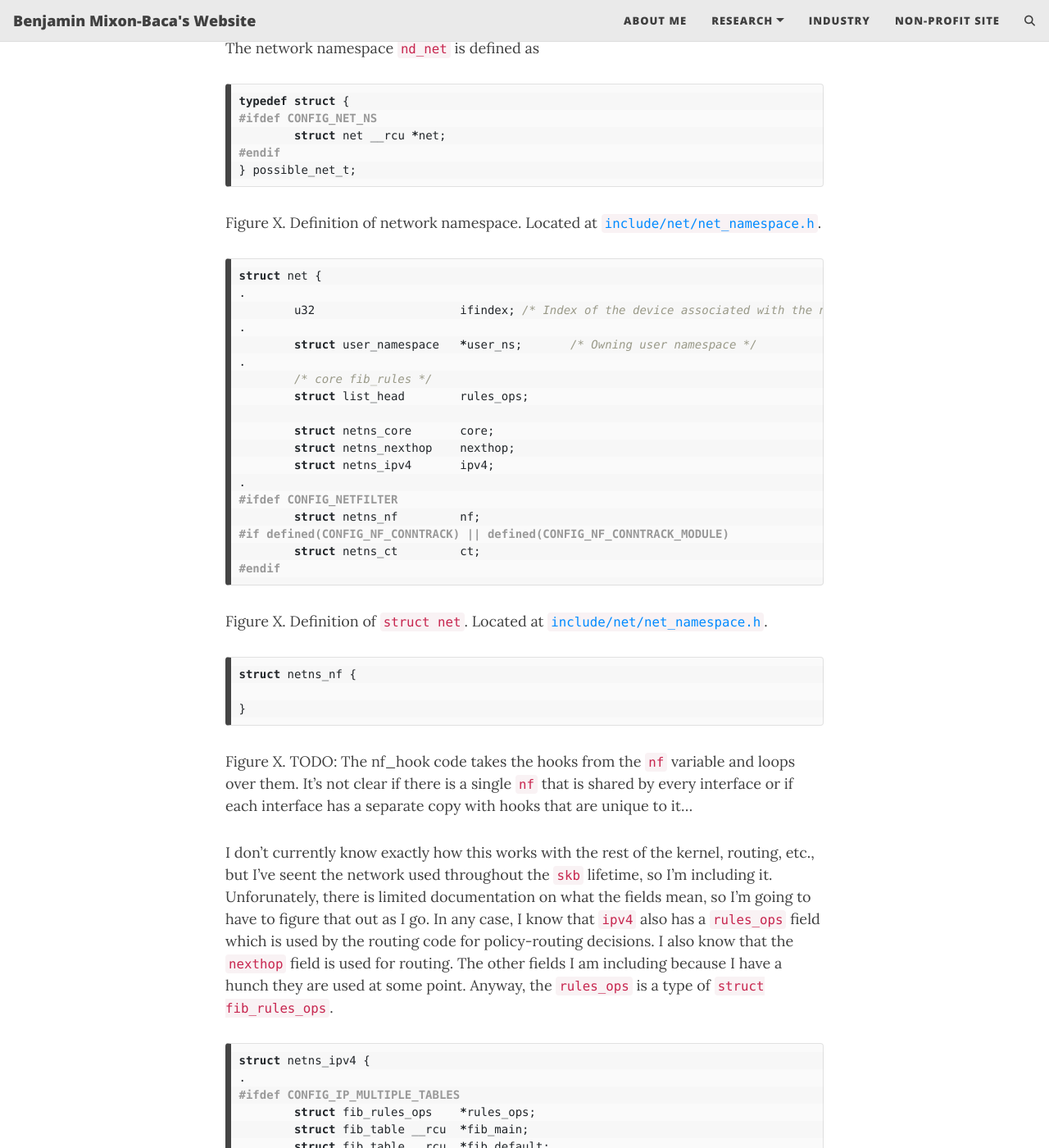
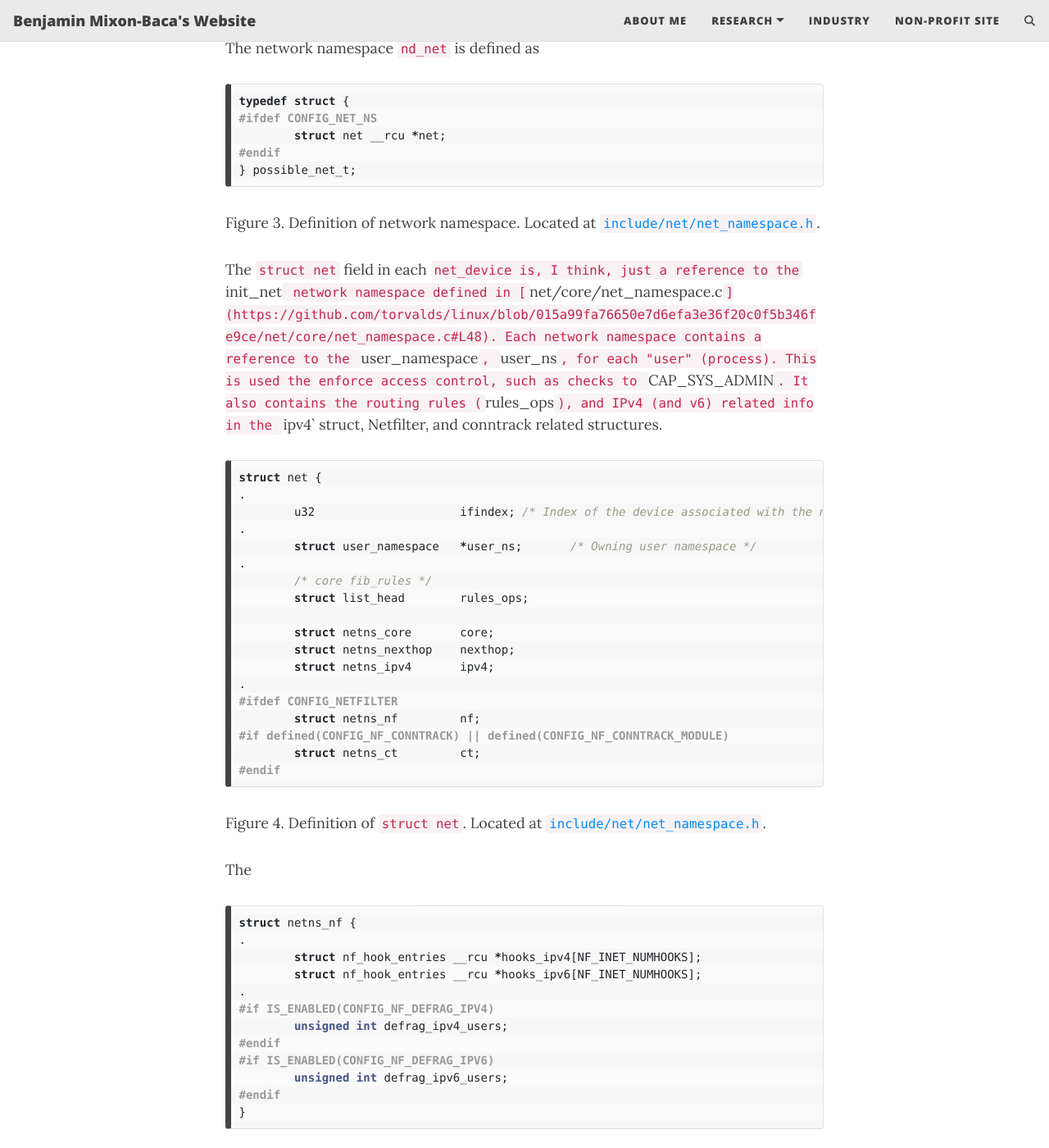
Before and after one commit to bmixonba/bmixonba.github.io, a Jekyll site: the page built from _posts/2025-05-21-Linux-Routing.md, in a window 1280 px wide and 1400 px high, scrolled down 4836 px. Shown: the whole window at 82% size. Built offline with Jekyll 4.4.1, drawn with Linux system fonts in a browser that asks for light colours; comment, search, counter and statistics services are not loaded; some of the changed text lies outside the part shown.

Commit message:
Updated netns info and added figure numbers to early figures.

````diff
--- a/_posts/2025-05-21-Linux-Routing.md
+++ b/_posts/2025-05-21-Linux-Routing.md
@@ -191,7 +191,11 @@ typedef struct {
 #endif
 } possible_net_t;
 ```
-Figure X. Definition of network namespace. Located at [`include/net/net_namespace.h`](https://github.com/torvalds/linux/blob/master/include/net/net_namespace.h#L397).
+Figure 3. Definition of network namespace. Located at [`include/net/net_namespace.h`](https://github.com/torvalds/linux/blob/master/include/net/net_namespace.h#L397).
+
+The `struct net` field in each `net_device is, I think, just a reference to the
+`init_net` network namespace defined in
+[`net/core/net_namespace.c`](https://github.com/torvalds/linux/blob/015a99fa76650e7d6efa3e36f20c0f5b346fe9ce/net/core/net_namespace.c#L48). Each network namespace contains a reference to the `user_namespace`, `user_ns`, for each "user" (process). This is used the enforce access control, such as checks to `CAP_SYS_ADMIN`. It also contains the routing rules (`rules_ops`), and IPv4 (and v6) related info in the `ipv4` struct, Netfilter, and conntrack related structures.
 
 ```c
 struct net {
@@ -213,23 +217,32 @@ struct net {
 	struct netns_ct		ct;
 #endif
 ```
-Figure X. Definition of `struct net`. Located at [`include/net/net_namespace.h`](https://github.com/torvalds/linux/blob/master/include/net/net_namespace.h#L61).
+Figure 4. Definition of `struct net`. Located at [`include/net/net_namespace.h`](https://github.com/torvalds/linux/blob/master/include/net/net_namespace.h#L61).
+
+The
 
 ```c
 struct netns_nf {
-
-}
-```
-Figure X. TODO: The nf_hook code takes the hooks from the `nf` variable and loops over them. It's not clear
-if there is a single `nf` that is shared by every interface or if each interface has a separate copy
-with hooks that are unique to it...
-
-I don't currently know exactly how this works with the rest of the kernel, routing, etc., but I've seent
-the network used throughout the `skb` lifetime, so I'm including it. Unforunately, there is limited documentation
-on what the fields mean, so I'm going to have to figure that out as I go. In any case, I know that
-`ipv4` also has a `rules_ops` field which is used by the routing code for policy-routing decisions. I also
-know that the `nexthop` field is used for routing. The other fields I am including because I have
-a hunch they are used at some point. Anyway, the `rules_ops` is a type of `struct fib_rules_ops`.
+.
+	struct nf_hook_entries __rcu *hooks_ipv4[NF_INET_NUMHOOKS];
+	struct nf_hook_entries __rcu *hooks_ipv6[NF_INET_NUMHOOKS];
+.
+#if IS_ENABLED(CONFIG_NF_DEFRAG_IPV4)
+	unsigned int defrag_ipv4_users;
+#endif
+#if IS_ENABLED(CONFIG_NF_DEFRAG_IPV6)
+	unsigned int defrag_ipv6_users;
+#endif
+}
+```
+Figure 5. Netfilter network namespace stores a set of hooks that are added to the namespace
+for processing packets.
+
+The `Netfitler` hooks, `hooks_ipv4` and `hooks_ipv6` are called when Netfilter
+is envoked. The details of this are covered later when we walk through the
+first time Netfilter is called. The `ipv4` variable also has a `rules_ops`
+field which is used by the routing code for policy-routing decisions. The
+`nexthop` field is used for routing.
 
 ```c
 struct netns_ipv4 {
@@ -262,7 +275,7 @@ enum rt_class_t {
 	RT_TABLE_MAX=0xFFFFFFFF
 };
 ```
-Figure X. [Identifiers for routing tables.](https://elixir.bootlin.com/linux/v6.14.4/source/include/uapi/linux/rtnetlink.h#L355)
+Figure 7. Identifiers for routing tables. Located at [`include/uapi/linux/rtnetlink.h`](https://elixir.bootlin.com/linux/v6.14.4/source/include/uapi/linux/rtnetlink.h#L355)
 
 ### Routing Tables
 
@@ -1079,10 +1092,10 @@ static struct sk_buff *ip_rcv_core(struct sk_buff *skb, struct net *net)
 .
 }
 ```
-Figure X. `ip_rcv_core` is mainly used for book keeping and sanity checking the packet. Details at [`net/ip_input.c`](https://github.com/torvalds/linux/blob/master/net/ipv4/ip_input.c#L454)
-
-After the `skb` is confirmed to be legit and the appropriate book keeping has
-been done (e.g., `transport_header` pointer for the `skb` has been updated),
+Figure 36. `ip_rcv_core` is mainly used for book keeping and sanity checking the packet. Details at [`net/ip_input.c`](https://github.com/torvalds/linux/blob/master/net/ipv4/ip_input.c#L454)
+
+After `skbAtk` is confirmed to be legit and the appropriate book keeping has
+been done (e.g., `transport_header` pointer for `skbAtk` has been updated),
 `ip_rcv` calls `ip_rcv_finish` as a function to be called after the rules in
 `Netfilter`'s `PREROUTING` hook have been executed. From what I can tell,
 unlike the classic `Netfilter` diagram that shows the `PREROUTING` chains being
@@ -1102,11 +1115,12 @@ NF_HOOK(uint8_t pf, unsigned int hook, struct net *net, struct sock *sk, struct
 }
 
 ```
-Figre X. Located at [`include/linux/netfilter.h`](https://github.com/torvalds/linux/blob/master/include/linux/netfilter.h#L307).
-
-As always `NF_HOOK` is a wrapper for the underlying `nf_hook` function that
+Figure 37. Located at [`include/linux/netfilter.h`](https://github.com/torvalds/linux/blob/master/include/linux/netfilter.h#L307).
+
+`NF_HOOK` wraps for the underlying `nf_hook` function that
 handles the return codes for the Netfilter hooks and ultimately calls
-`ip_rcv_finish` if the packet is allowed to `PASS`.
+`ip_rcv_finish` if the packet is allowed to `PASS`. For any other return code,
+the hook consumes the `skb`
 
 Most of the parameters to `nf_hook` are self explanetory. First, `pf` which is
 `AF_INET` in the case of IP. The `PRE_ROUTING` hook indicates that packet
@@ -1120,11 +1134,9 @@ The `indev` is the Qualcomm device that received the packet while the `outdev` i
 currently `NULL`. This will be assigned later when the routing table is looked up.
 
 #### `Questions`
-1. Where and when is the device's network name space `dev` initialized.
-2. MAYBE ANSWERED: What are the values of `indev` and `outdev`?
-
-```c
-
+1. Where and when is the device's network name space `dev` initialized?
+
+```c
 /**
  *	nf_hook - call a netfilter hook
  *
@@ -1199,9 +1211,13 @@ static int ip_rcv_finish(struct net *net, struct sock *sk, struct sk_buff *skb)
 	ret = ip_rcv_finish_core(net, skb, dev, NULL);
 .
 ```
-Figure X. The finishing function called with Netfilter hook code, at [`net/ip_input.c`](https://github.com/torvalds/linux/blob/master/net/ipv4/ip_input.c#L433).
-
-
+Figure 40. The function called by the Netfilter hook code, `okfn` when the
+packet is allowed the "PASS". Located at
+[`net/ip_input.c`](https://github.com/torvalds/linux/blob/master/net/ipv4/ip_input.c#L433).
+
+The `ip_rcv_finish` function is responsible for checking whether the "ingress
+device is enslaved to an L3 master", otherwise, it calls the actual routing
+code, `ip_rcv_finish_core`.
 
 ```c
 static int ip_rcv_finish_core(struct net *net,
@@ -1234,8 +1250,12 @@ static int ip_rcv_finish_core(struct net *net,
 
 
 ```
-Figure. Located at [`net/ipv4/ip_input.c`](https://github.com/torvalds/linux/blob/master/net/ipv4/ip_input.c#L317).
-
+Figure 41. Located at [`net/ipv4/ip_input.c`](https://github.com/torvalds/linux/blob/master/net/ipv4/ip_input.c#L317).
+
+The `ip_rcv_finish_core` function calls into the routing code to set up the
+route for `skbAtk`, either to be consumed by the higher layer protocol or
+forwarded. In our case, `skbAtk` should take the forwarding path because
+it was received by `wlan0`.
 
 ```c
 enum skb_drop_reason ip_route_input_noref(struct sk_buff *skb, __be32 daddr,
@@ -1254,13 +1274,19 @@ enum skb_drop_reason ip_route_input_noref(struct sk_buff *skb, __be32 daddr,
 EXPORT_SYMBOL(ip_route_input_noref);
 
 ```
-Figure. Located at [`net/ipv4/route.c`](https://github.com/torvalds/linux/blob/master/net/ipv4/route.c#L2526).
+Figure 42. Located at [`net/ipv4/route.c`](https://github.com/torvalds/linux/blob/master/net/ipv4/route.c#L2526).
+
+`ip_route_input_noref` stores the results of the route lookup in the `struct fib_result res` variable.
+It then calls `ip_route_input_rcu` after acquiring an rcu read lock (`rcu_read_lock`). Functions
+throughout the kernel have the string `_rcu` to indicate that the caller holds an rcv lock for during
+the call. `ip_route_input_rcu` takes `skbAtk` the addresses, device `dev`, and a pointer the the
+routing results `res` where the results are stored.
 
 ```c
 // TODO, add in_route_input_rcu code
 
 ```
-Figure. `ip_route_input_rcu`. Located at [`net/ipv4/route.c`](https://github.com/torvalds/linux/blob/master/net/ipv4/route.c#L2474).
+Figure 43. `ip_route_input_rcu`. Located at [`net/ipv4/route.c`](https://github.com/torvalds/linux/blob/master/net/ipv4/route.c#L2474).
 
 ```c
 /*
````
Also changed, not shown: other parts of _posts/2025-05-21-Linux-Routing.md (+43 -43 lines).
